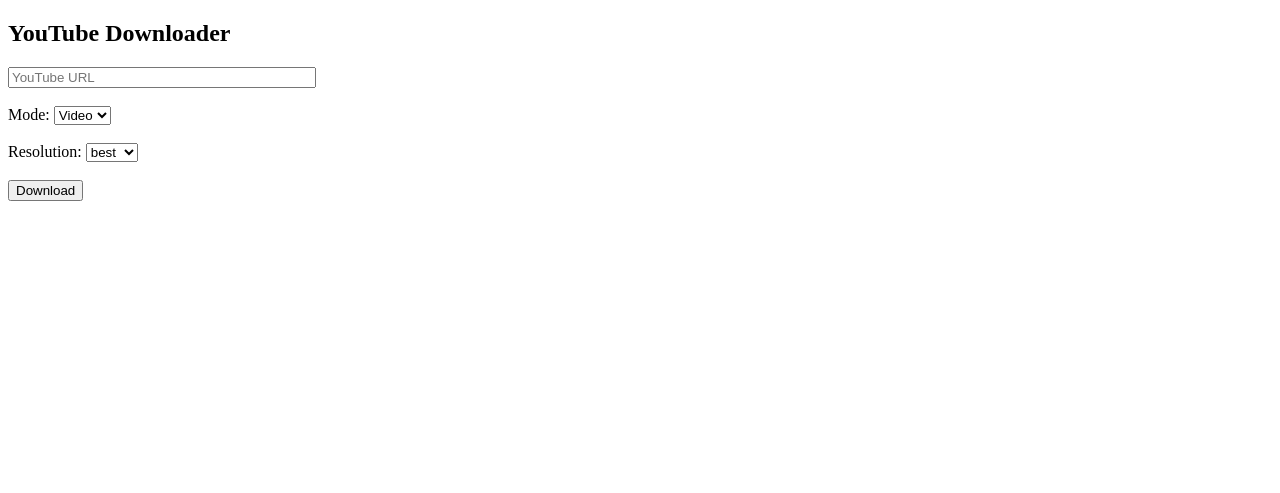
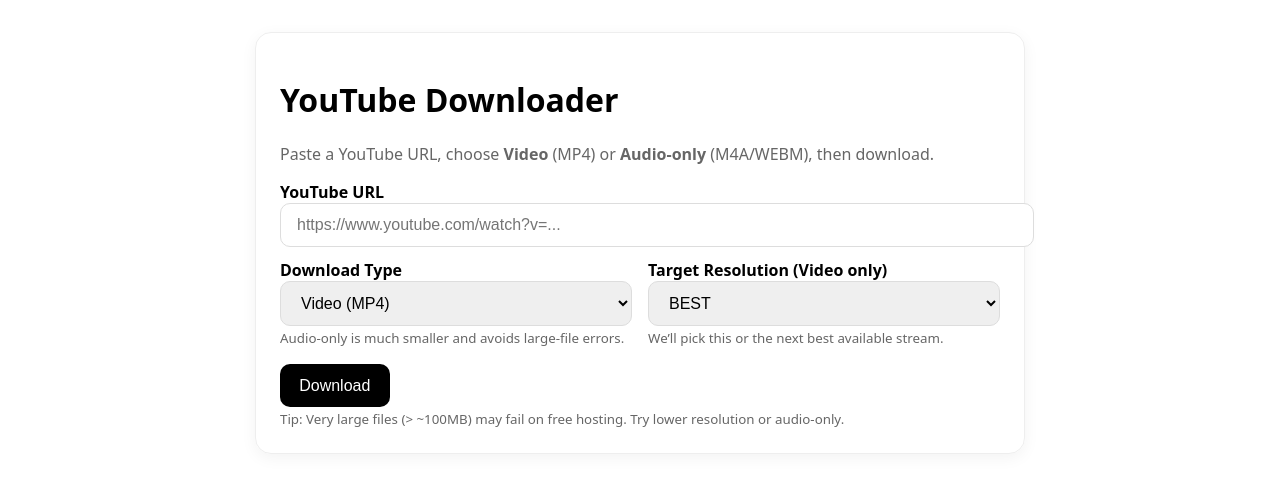
Before and after one commit to tofhatwa98/youtube_app, a Flask app: page / in a window 1280 px wide. Shown: the top 493 px of the page. Run offline with Flask 3, Linux system fonts and the light colour scheme.

Commit message:
checking

```diff
--- a/app.py
+++ b/app.py
@@ -126,4 +126,4 @@ def index():
 
 
 if __name__ == "__main__":
-    app.run(host="0.0.0.0", port=5000)
+    app.run()
--- a/templates/index.html
+++ b/templates/index.html
@@ -1,34 +1,69 @@
 <!DOCTYPE html>
-<html>
+<html lang="en">
 <head>
+  <meta charset="utf-8" />
   <title>YouTube Downloader</title>
+  <meta name="viewport" content="width=device-width, initial-scale=1" />
+  <style>
+    body { font-family: system-ui, -apple-system, Segoe UI, Roboto, Arial, sans-serif; margin: 2rem; }
+    .card { max-width: 720px; margin: 0 auto; padding: 1.5rem; border: 1px solid #eee; border-radius: 16px; box-shadow: 0 4px 16px rgba(0,0,0,0.05); }
+    .row { display: flex; gap: 1rem; flex-wrap: wrap; }
+    label { font-weight: 600; margin-top: .75rem; display: block; }
+    input[type="text"], select {
+      width: 100%; padding: .75rem 1rem; border: 1px solid #ddd; border-radius: 10px; font-size: 1rem;
+    }
+    button {
+      padding: .8rem 1.2rem; border: none; border-radius: 10px; font-size: 1rem; cursor: pointer;
+      background: black; color: white; margin-top: 1rem;
+    }
+    .flash { color: #b00020; margin: .5rem 0; }
+    small { color: #666; }
+    .muted { color: #666; }
+  </style>
 </head>
 <body>
-  <h2>YouTube Downloader</h2>
-  <form method="POST">
-    <input type="text" name="url" placeholder="YouTube URL" required style="width:300px;"><br><br>
-    <label>Mode:</label>
-    <select name="mode">
-      <option value="video">Video</option>
-      <option value="audio">Audio</option>
-    </select><br><br>
-    <label>Resolution:</label>
-    <select name="resolution">
-      {% for res in allowed_res %}
-        <option value="{{ res }}">{{ res }}</option>
-      {% endfor %}
-    </select><br><br>
-    <button type="submit">Download</button>
-  </form>
+  <div class="card">
+    <h1>YouTube Downloader</h1>
+    <p class="muted">Paste a YouTube URL, choose <b>Video</b> (MP4) or <b>Audio-only</b> (M4A/WEBM), then download.</p>
 
-  {% with messages = get_flashed_messages() %}
-    {% if messages %}
-      <ul style="color:red;">
-        {% for msg in messages %}
-          <li>{{ msg }}</li>
-        {% endfor %}
-      </ul>
-    {% endif %}
-  {% endwith %}
+    {% with messages = get_flashed_messages() %}
+      {% if messages %}
+        <div>
+          {% for message in messages %}
+            <div class="flash">• {{ message }}</div>
+          {% endfor %}
+        </div>
+      {% endif %}
+    {% endwith %}
+
+    <form method="POST">
+      <label for="url">YouTube URL</label>
+      <input type="text" id="url" name="url" placeholder="https://www.youtube.com/watch?v=..." required />
+
+      <div class="row">
+        <div style="flex:1; min-width: 200px;">
+          <label for="mode">Download Type</label>
+          <select id="mode" name="mode">
+            <option value="video">Video (MP4)</option>
+            <option value="audio">Audio-only (M4A/WEBM)</option>
+          </select>
+          <small>Audio-only is much smaller and avoids large-file errors.</small>
+        </div>
+
+        <div style="flex:1; min-width: 200px;">
+          <label for="resolution">Target Resolution (Video only)</label>
+          <select id="resolution" name="resolution">
+            {% for r in allowed_res %}
+              <option value="{{ r }}">{{ r|upper }}</option>
+            {% endfor %}
+          </select>
+          <small>We’ll pick this or the next best available stream.</small>
+        </div>
+      </div>
+
+      <button type="submit">Download</button>
+      <div><small>Tip: Very large files (> ~100MB) may fail on free hosting. Try lower resolution or audio-only.</small></div>
+    </form>
+  </div>
 </body>
 </html>
```
